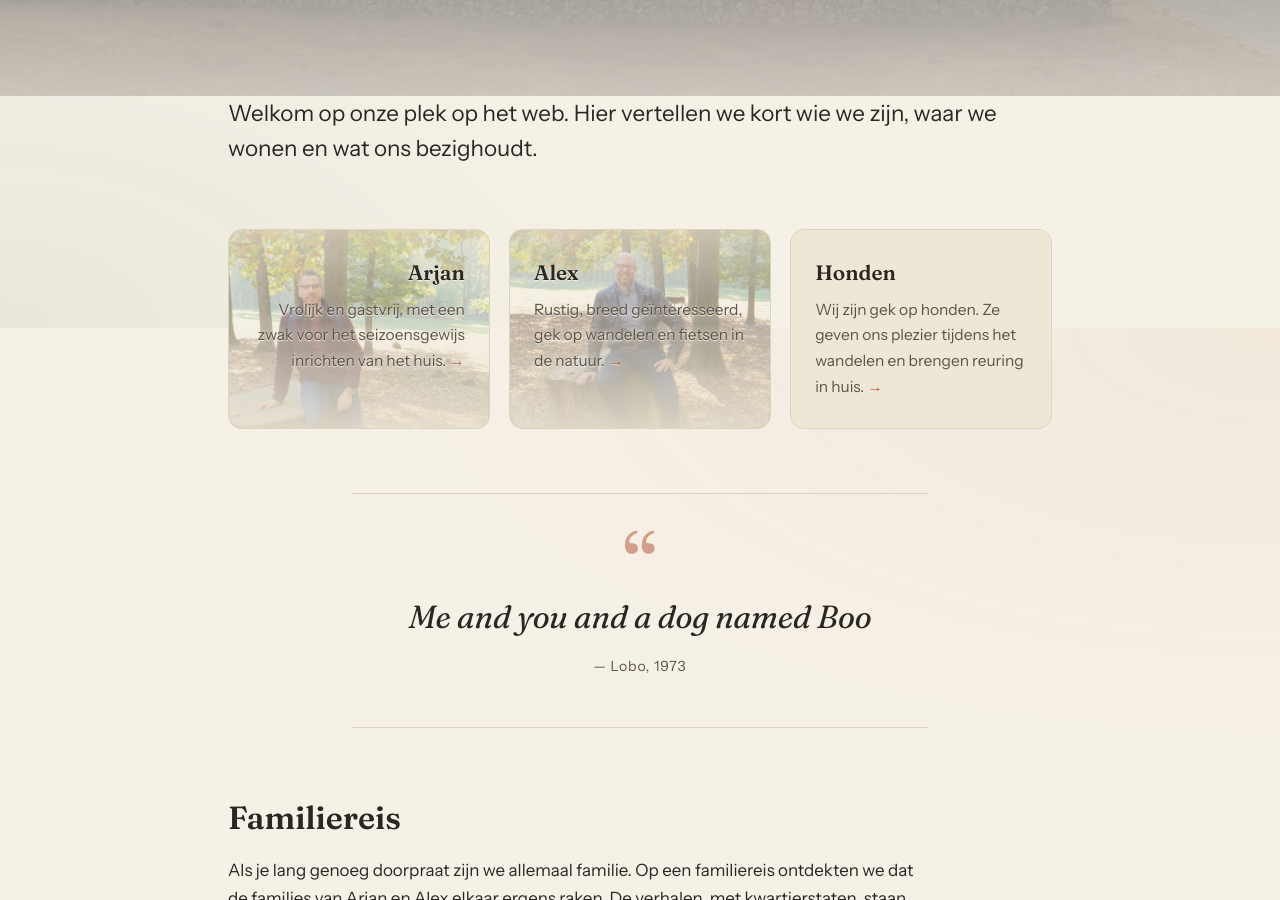
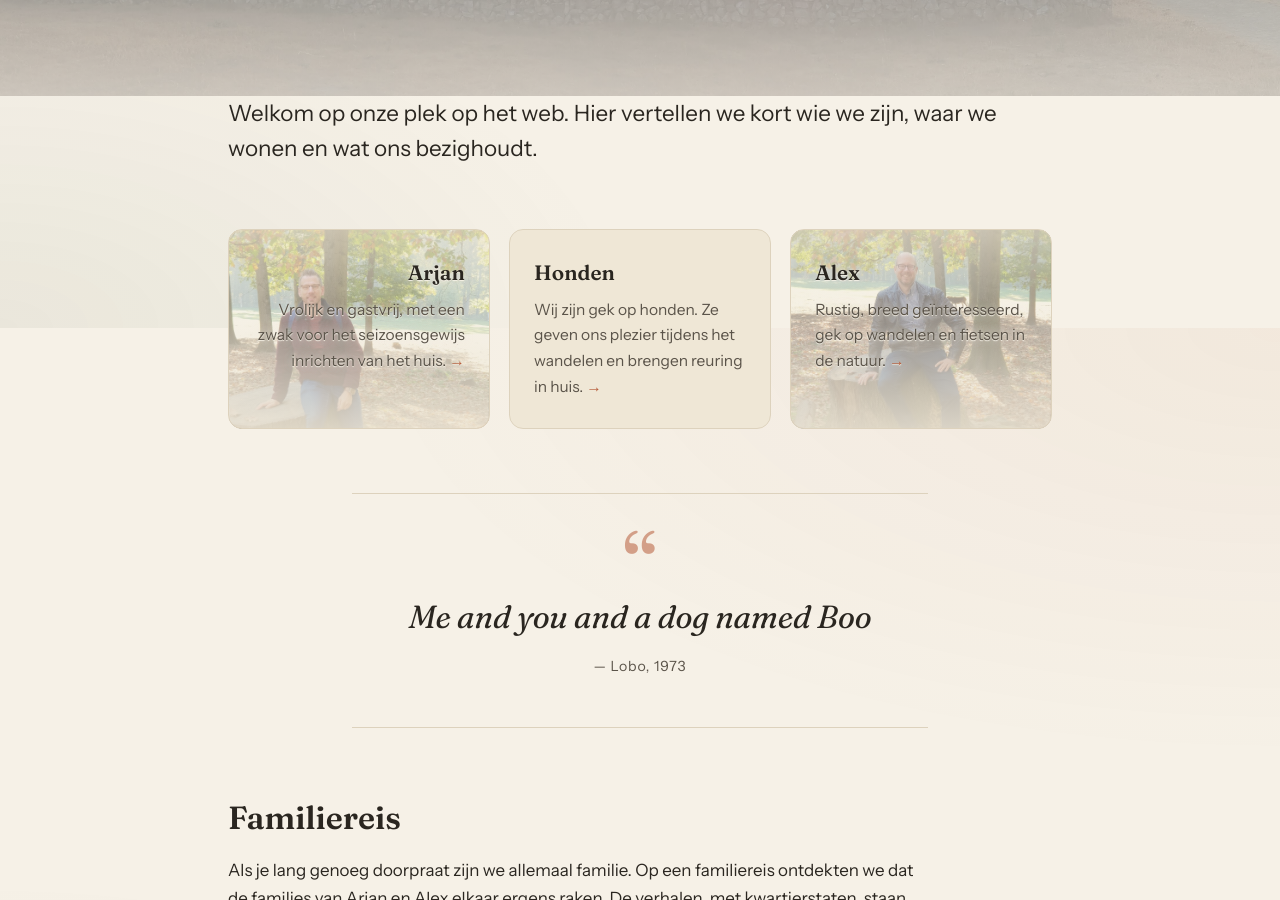
Before and after one commit to alexscheffer/familiescheffer, a Jekyll site: the page built from index.html, in a window 1280 px wide and 900 px high, scrolled down 572 px. Built offline with Jekyll 4.4.1, drawn with Linux system fonts in a browser that asks for light colours.

Commit message:
init 2026.06.05.16.30

```diff
--- a/index.html
+++ b/index.html
@@ -30,11 +30,6 @@ description: De familiewebsite van Arjan en Alex Scheffer-Koster uit de Achterho
         <h3>Arjan</h3>
         <p>Vrolijk en gastvrij, met een zwak voor het seizoensgewijs inrichten van het huis. <span class="arrow">&rarr;</span></p>
       </a>
-
-      <a class="card card--photo card--alex reveal" href="{{ '/alex/' | relative_url }}">
-        <h3>Alex</h3>
-        <p>Rustig, breed geïnteresseerd, gek op wandelen en fietsen in de natuur. <span class="arrow">&rarr;</span></p>
-      </a>
       <a class="card reveal" href="{{ '/honden/' | relative_url }}">
         <h3>Honden</h3>
         <p>
@@ -43,6 +38,11 @@ description: De familiewebsite van Arjan en Alex Scheffer-Koster uit de Achterho
           <span class="arrow">&rarr;</span>
           <!--<a href="{{ '/honden/' | relative_url }}">maak kennis met onze honden &rarr;</a>-->
         </p>
+      </a>
+
+      <a class="card card--photo card--alex reveal" href="{{ '/alex/' | relative_url }}">
+        <h3>Alex</h3>
+        <p>Rustig, breed geïnteresseerd, gek op wandelen en fietsen in de natuur. <span class="arrow">&rarr;</span></p>
       </a>
     </div>
   </section>
```
